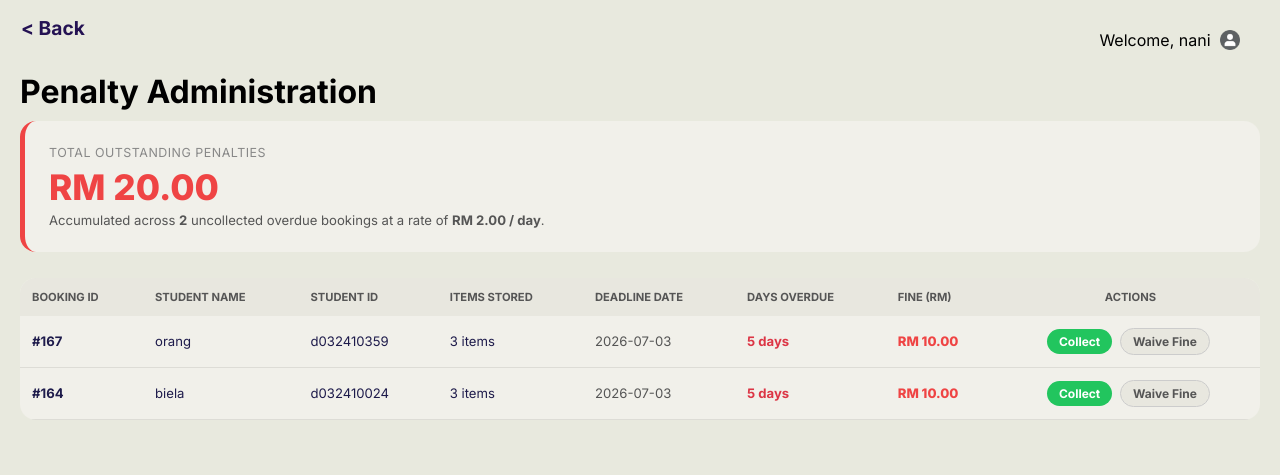
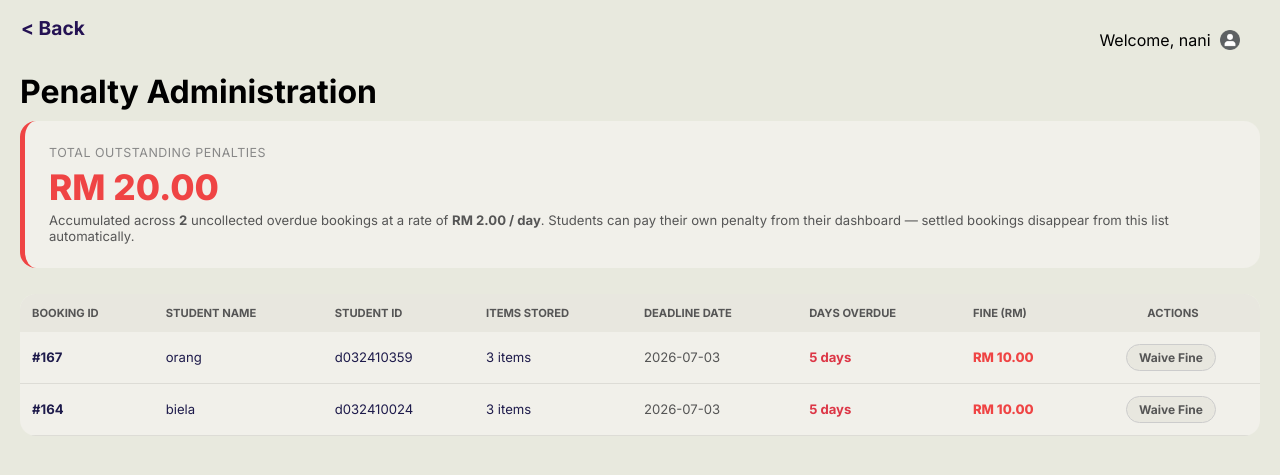
Before and after one commit to nhn4ni/vaultem, a PHP site: page /staffpenalty.php in a window 1280 px wide. Shown: the top 475 px of the page. Run offline with PHP 8.4, Linux system fonts and the light colour scheme; a user stored in the database is signed in; data comes from the database, SQL or seed files in the repository.

Commit message:
changed staffpenalty

```diff
--- a/staffpenalty.php
+++ b/staffpenalty.php
@@ -17,6 +17,8 @@ $staff_name   = $_SESSION['Staff_Name'] ?? 'Staff';
 $PENALTY_RATE = 2.00;
 
 // ── Handle Actions ────────────────────────────────────────────────────────────
+// Staff can only waive a penalty now — students pay their own penalty online from mainStatus.php,
+// which automatically moves the booking to 'Settled' and removes it from this overdue list.
 $message = "";
 if ($_SERVER['REQUEST_METHOD'] === 'POST' && isset($_POST['action_type'])) {
     $bookingId = $conn->real_escape_string($_POST['booking_id']);
@@ -26,15 +28,6 @@ if ($_SERVER['REQUEST_METHOD'] === 'POST' && isset($_POST['action_type'])) {
         $stmt->bind_param("s", $bookingId);
         if ($stmt->execute()) {
             $message = "Penalty for Booking #$bookingId has been successfully waived.";
-        }
-        $stmt->close();
-
-    } elseif ($_POST['action_type'] === 'collect') {
-        $amountPaid = floatval($_POST['penalty_amount']);
-        $stmt = $conn->prepare("UPDATE booking SET Booking_Status = 'Settled' WHERE Booking_ID = ?");
-        $stmt->bind_param("s", $bookingId);
-        if ($stmt->execute()) {
-            $message = "Successfully recorded penalty payment of RM " . number_format($amountPaid, 2) . " for Booking #$bookingId.";
         }
         $stmt->close();
     }
@@ -105,7 +98,6 @@ $conn->close();
             font-size: 0.75rem; font-weight: 700; cursor: pointer;
             font-family: inherit; margin-right: 4px;
         }
-        .btn-collect { background: #22c55e; color: #fff; }
         .btn-waive   { background: #e8e7df; color: #555; border: 1px solid #ccc; }
         .action-btn:hover { opacity: 0.85; }
 
@@ -152,6 +144,7 @@ $conn->close();
                 Accumulated across <strong><?php echo $totalOverdueRecords; ?></strong>
                 uncollected overdue booking<?php echo $totalOverdueRecords !== 1 ? 's' : ''; ?>
                 at a rate of <strong>RM <?php echo number_format($PENALTY_RATE, 2); ?> / day</strong>.
+                Students can pay their own penalty from their dashboard — settled bookings disappear from this list automatically.
             </div>
         </div>
 
@@ -185,10 +178,6 @@ $conn->close();
                             <form method="POST" style="display:inline-block; margin:0;">
                                 <input type="hidden" name="booking_id"     value="<?php echo $item['Booking_ID']; ?>">
                                 <input type="hidden" name="penalty_amount" value="<?php echo $item['Calculated_Fine']; ?>">
-                                <button type="submit" name="action_type" value="collect" class="action-btn btn-collect"
-                                    onclick="return confirm('Collect penalty of RM <?php echo $item['Calculated_Fine']; ?> for Booking #<?php echo $item['Booking_ID']; ?>?')">
-                                    Collect
-                                </button>
                                 <button type="submit" name="action_type" value="waive" class="action-btn btn-waive"
                                     onclick="return confirm('Waive penalty for Booking #<?php echo $item['Booking_ID']; ?>?')">
                                     Waive Fine
```
